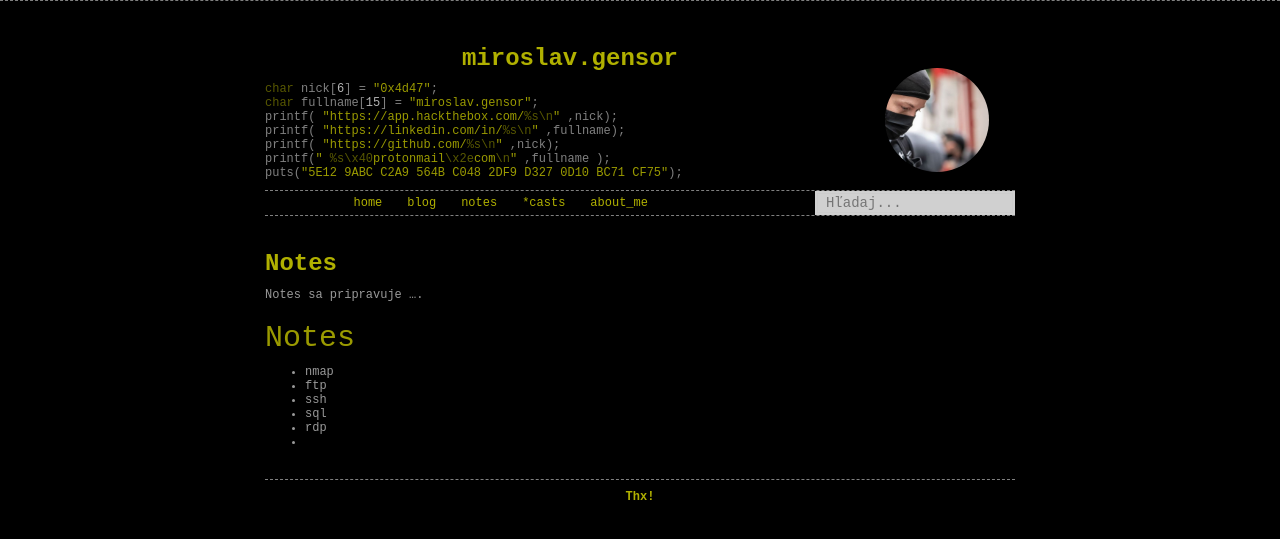
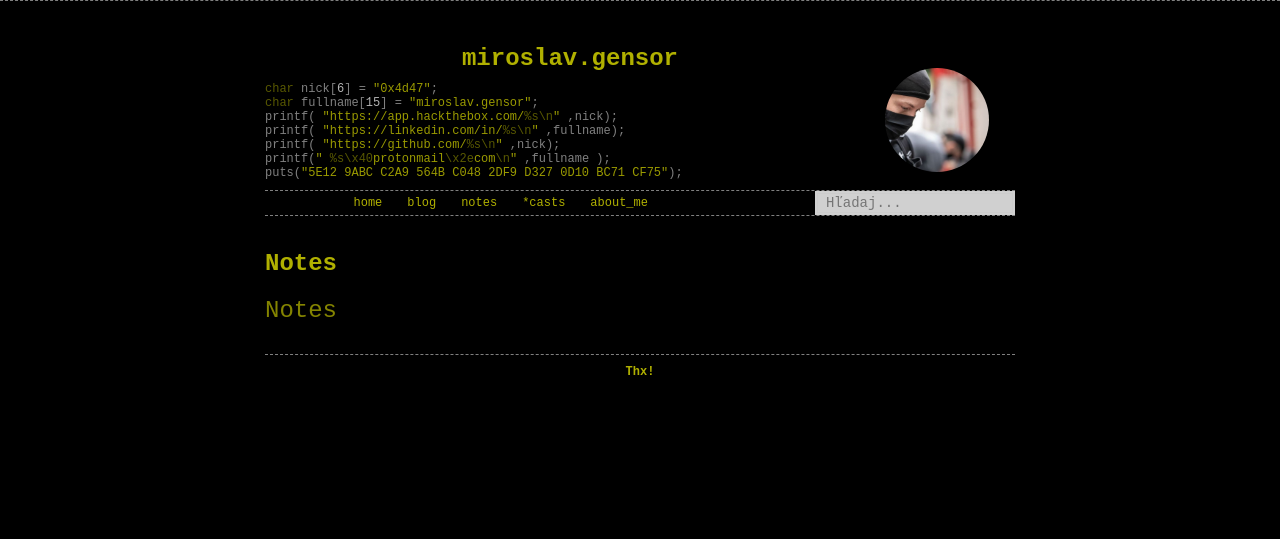
Before and after one commit to 0x00mg/0x00mg.github.io, a Jekyll site: the page built from notes.md, in a window 1280 px wide. Shown: the top 539 px of the page. Built offline with Jekyll 4.4.1, drawn with Linux system fonts in a browser that asks for light colours.

Commit message:
Update notes.md

```diff
--- a/notes.md
+++ b/notes.md
@@ -4,13 +4,11 @@
 permalink: /notes/
 ---
 
-Notes sa pripravuje ....
-
-## Notes
-
-* nmap
-* ftp
-* ssh
-* sql
-* rdp
-*
+<h3>Notes</h3>
+<ul>
+  {% for note in site.notes %}
+    <li>
+      <a href="{{ note.url }}">{{ note.title }}</a> – {{ note.date | date: "%Y-%m-%d" }}
+    </li>
+  {% endfor %}
+</ul>
```
